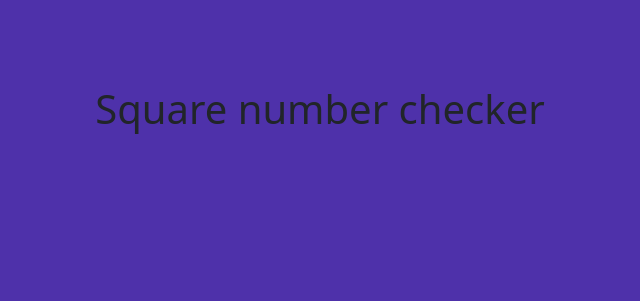
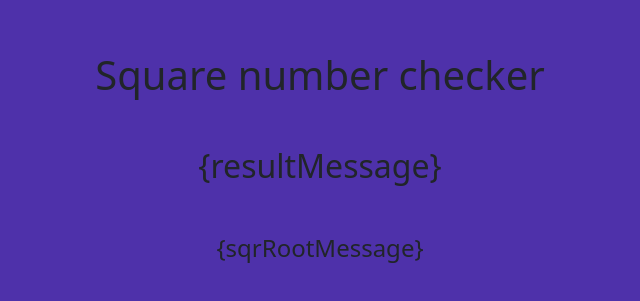
Before and after one commit to elielijah321/ASE-Sum-2-Square-Root-Checker, a React (Create React App) app: page / in a window 1280 px wide. Shown: the part 229-530 px from the top of the page, without its empty margins (320-960 px from the left). Built offline with nearby package versions, Linux system fonts and the light colour scheme.

Commit message:
fix build

```diff
--- a/src/App.tsx
+++ b/src/App.tsx
@@ -1,11 +1,10 @@
-import React, { useState } from 'react';
+import React from 'react';
 import './App.css';
 import 'bootstrap/dist/css/bootstrap.min.css';
 
 function App() {
 
-  const [resultMessage, setResultMessage] = useState("");
-  const [sqrRootMessage, setSqrRootMessage] = useState("");
+
 
   return (
     <>
@@ -13,8 +12,8 @@ function App() {
 
       <div className='form-container'>
       <h1 className='text-align' data-testid="heading">Square number checker</h1>
-      <h2 className='text-align' data-testid="sub-heading">{`${resultMessage}`}</h2>
-      <h4 className='text-align' data-testid="description">{`${sqrRootMessage}`}</h4>
+      <h2 className='text-align' data-testid="sub-heading">{`{resultMessage}`}</h2>
+      <h4 className='text-align' data-testid="description">{`{sqrRootMessage}`}</h4>
       </div>
       </div>
     </>
```
